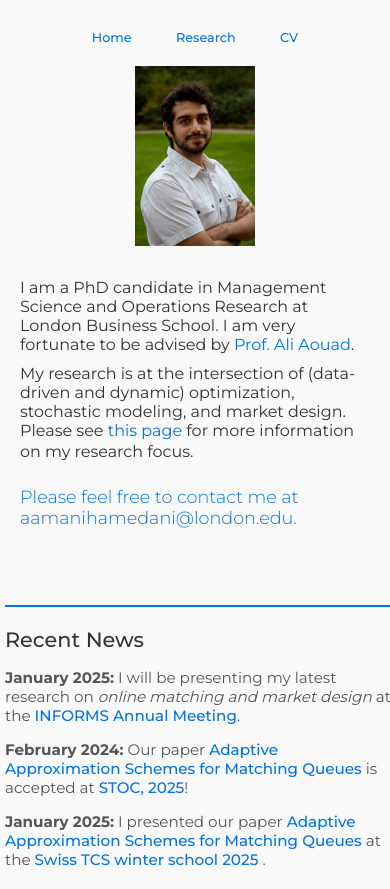
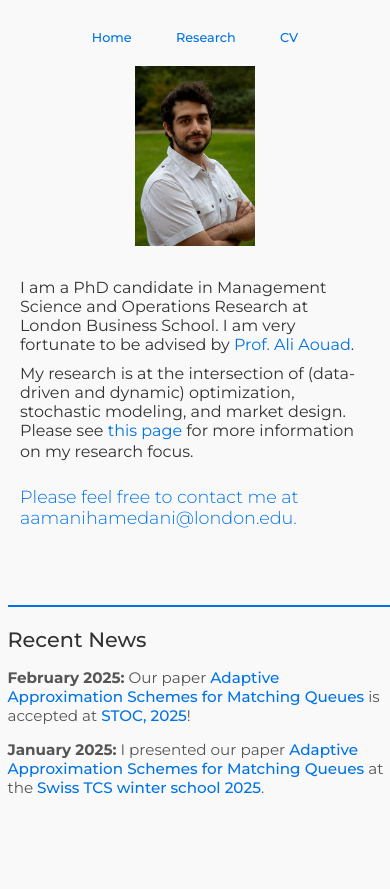
Before and after one commit to aamanihamedani/aamanihamedani.github.io, a plain HTML site: page index.html in a window 390 px wide. Shown: the part 158-1047 px from the top of the page. After the commit the page ends 975 px from the top, so only its background shows below. Drawn offline with Linux system fonts and the light colour scheme.

Commit message:
Update index.html

```diff
--- a/index.html
+++ b/index.html
@@ -179,8 +179,8 @@
             .recent-news {
                 padding: 10px 20px;  /* Reduce side padding */
                 margin-top: 30px;
-                margin-left: 10px;  /* Add left margin */
-                margin-right: 5px;  /* Keep right margin small */
+                margin-left: 20px;  /* Add left margin */
+                margin-right: 10px;  /* Keep right margin small */
             }
 
             .recent-news h2 {
@@ -211,8 +211,8 @@
              .recent-news {
                 padding: 10px 15px;  /* Reduce side padding */
                 margin-top: 25px;
-                margin-left: 15px;  /* More left margin for smaller screens */
-                margin-right: 5px;  /* Ensure it doesn't get too narrow */
+                margin-left: 25px;  /* More left margin for smaller screens */
+                margin-right: 10px;  /* Ensure it doesn't get too narrow */
             }
 
             .recent-news h2 {
@@ -254,9 +254,8 @@
      <div class="recent-news">
         <hr>
         <h2>Recent News</h2>
-        <p><strong>January 2025:</strong> I will be presenting my latest research on <i>online matching and market design</i> at the <a href="conference-link.html">INFORMS Annual Meeting</a>.</p>
-        <p><strong>February 2024:</strong> Our paper <a href="https://arxiv.org/abs/2501.08775">Adaptive Approximation Schemes for Matching Queues</a> is accepted at <a href="journal-link.html">STOC, 2025</a>!</p>
-        <p><strong>January 2025:</strong> I presented our paper <a href="https://arxiv.org/abs/2501.08775">Adaptive Approximation Schemes for Matching Queues</a> at the <a href="https://theory.epfl.ch/WinterSchool2025/">Swiss TCS winter school 2025 </a>.</p>
+        <p><strong>February 2025:</strong> Our paper <a href="https://arxiv.org/abs/2501.08775">Adaptive Approximation Schemes for Matching Queues</a> is accepted at <a href="journal-link.html">STOC, 2025</a>!</p>
+        <p><strong>January 2025:</strong> I presented our paper <a href="https://arxiv.org/abs/2501.08775">Adaptive Approximation Schemes for Matching Queues</a> at the <a href="https://theory.epfl.ch/WinterSchool2025/">Swiss TCS winter school 2025</a>.</p>
     </div>
 </body>
 </html>
```
